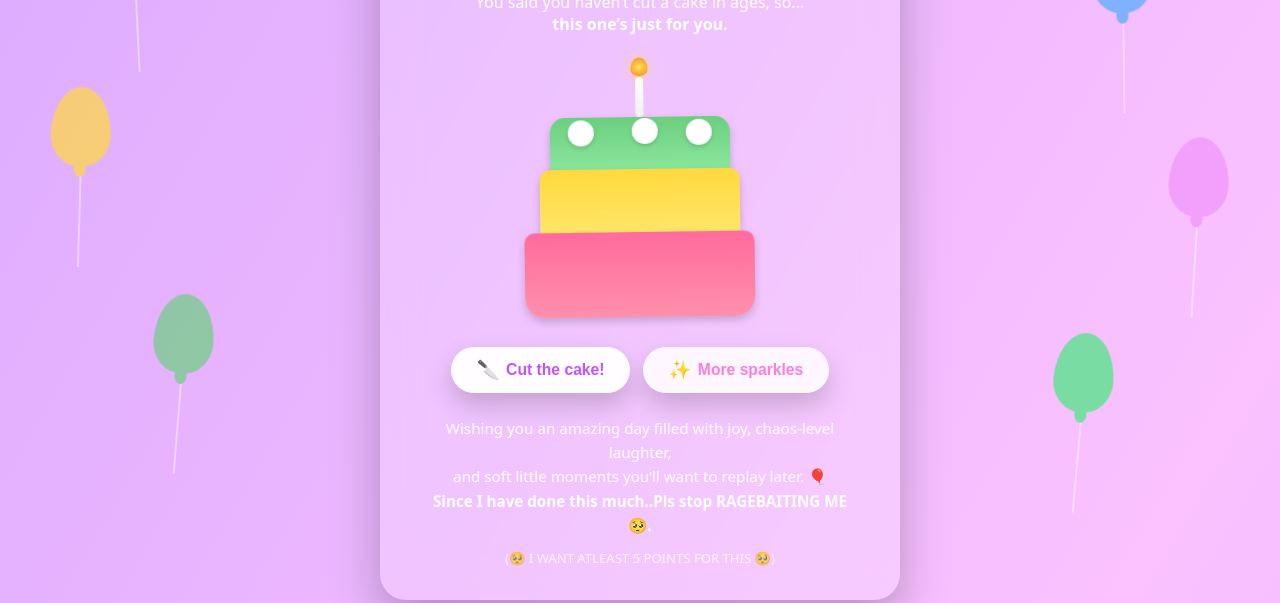
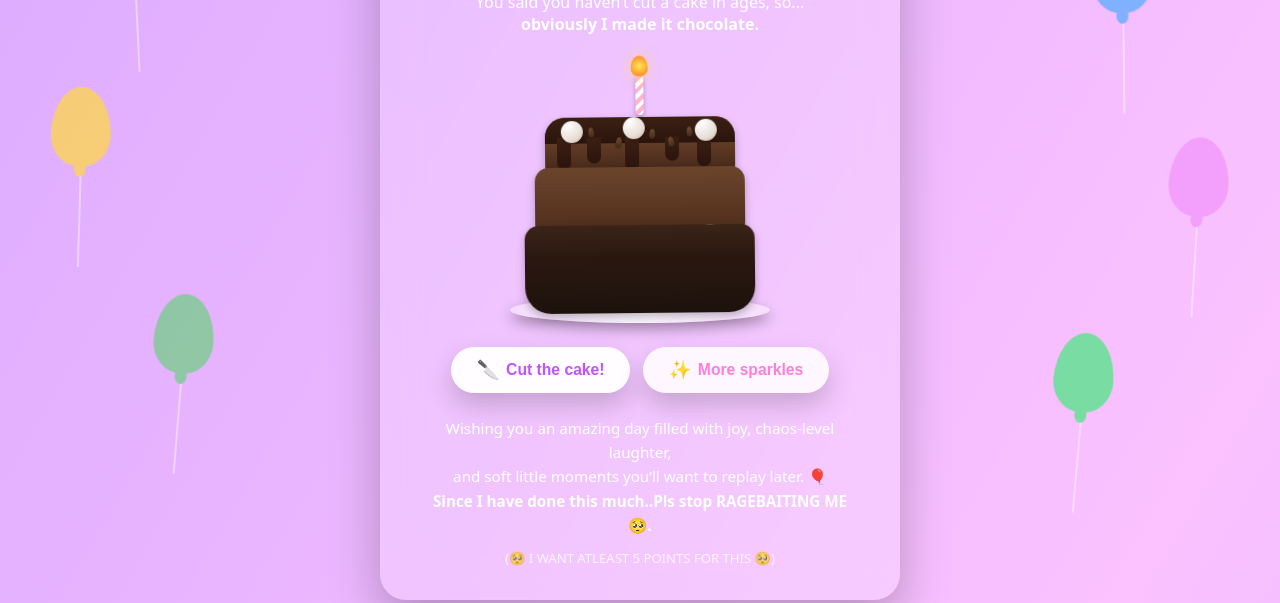
Before and after one commit to coderocker1002/bday, a plain HTML site: page cake.html in a window 1280 px wide. Shown: the part 197-800 px from the top of the page. Drawn offline with Linux system fonts and the light colour scheme.

Commit message:
Update cake.html

```diff
--- a/cake.html
+++ b/cake.html
@@ -128,98 +128,171 @@
       opacity: 0;
     }
 
+    /* Plate */
+    .plate {
+      position: absolute;
+      bottom: -6px;
+      left: 50%;
+      transform: translateX(-50%);
+      width: 260px;
+      height: 26px;
+      background: radial-gradient(circle at 50% 10%, rgba(255,255,255,0.9), rgba(255,255,255,0.4));
+      border-radius: 50%;
+      box-shadow: 0 6px 14px rgba(0,0,0,0.35);
+      z-index: 0;
+    }
+
     .cake {
       position: relative;
       width: 230px;
       height: 220px;
       margin: 0 auto;
       transition: all 0.5s ease;
+      z-index: 1;
     }
 
+    /* Chocolate cake layers */
     .cake-layer {
       width: 230px;
-      background: linear-gradient(180deg, #ff6b9d 0%, #ff8fab 100%);
-      border-radius: 10px;
+      border-radius: 14px;
       position: absolute;
-      box-shadow: 0 4px 8px rgba(0,0,0,0.18);
+      box-shadow: 0 4px 8px rgba(0,0,0,0.25);
       animation: wiggle 2.2s ease-in-out infinite;
     }
 
     @keyframes wiggle {
       0%, 100% { transform: rotate(0deg); }
-      25% { transform: rotate(-0.8deg); }
-      75% { transform: rotate(0.8deg); }
+      25% { transform: rotate(-0.6deg); }
+      75% { transform: rotate(0.6deg); }
     }
 
+    /* Bottom layer – dark chocolate */
     .layer1 {
-      height: 85px;
-      bottom: 0;
-      border-bottom-left-radius: 20px;
-      border-bottom-right-radius: 20px;
+      height: 88px;
+      bottom: 4px;
+      background: linear-gradient(180deg, #3b2418 0%, #2a1810 35%, #1d120c 100%);
+      border-bottom-left-radius: 26px;
+      border-bottom-right-radius: 26px;
     }
 
+    /* Middle layer – milk chocolate */
     .layer2 {
       height: 70px;
-      bottom: 78px;
-      width: 200px;
-      left: 15px;
-      background: linear-gradient(180deg, #ffd93d 0%, #ffe66d 100%);
+      bottom: 80px;
+      width: 210px;
+      left: 10px;
+      background: linear-gradient(180deg, #6b442b 0%, #5a3622 60%, #4a2919 100%);
     }
 
+    /* Top layer – chocolate with ganache drip */
     .layer3 {
-      height: 60px;
-      bottom: 140px;
-      width: 180px;
-      left: 25px;
-      background: linear-gradient(180deg, #6bcf7f 0%, #8ee99f 100%);
-      border-top-left-radius: 15px;
-      border-top-right-radius: 15px;
+      height: 62px;
+      bottom: 138px;
+      width: 190px;
+      left: 20px;
+      background: linear-gradient(180deg, #7b4b2f 0%, #5a3723 55%, #3c2215 100%);
+      border-top-left-radius: 20px;
+      border-top-right-radius: 20px;
+      overflow: visible;
     }
 
+    /* Ganache drip */
+    .ganache {
+      position: absolute;
+      top: 0;
+      left: 0;
+      width: 100%;
+      height: 26px;
+      background: linear-gradient(180deg, #3c1f13 0%, #2a140c 100%);
+      border-top-left-radius: 20px;
+      border-top-right-radius: 20px;
+    }
+
+    .drip {
+      position: absolute;
+      width: 14px;
+      height: 30px;
+      background: linear-gradient(180deg, #3c1f13 0%, #2a140c 100%);
+      border-bottom-left-radius: 999px;
+      border-bottom-right-radius: 999px;
+      top: 20px;
+    }
+
+    .drip.d1 { left: 12px;  height: 32px; }
+    .drip.d2 { left: 42px;  height: 26px; }
+    .drip.d3 { left: 80px;  height: 34px; }
+    .drip.d4 { left: 120px; height: 24px; }
+    .drip.d5 { left: 152px; height: 30px; }
+
+    /* Cream/frosting dots – now white/chocolate swirls on top */
     .frosting {
       position: absolute;
-      width: 26px;
-      height: 26px;
-      background: #fff;
+      width: 22px;
+      height: 22px;
+      background: radial-gradient(circle at 30% 20%, #ffffff, #e7ddd6 65%, #c3a996 100%);
       border-radius: 50%;
       animation: float 3s ease-in-out infinite;
-      box-shadow: 0 2px 4px rgba(0,0,0,0.15);
+      box-shadow: 0 2px 4px rgba(0,0,0,0.2);
     }
 
     @keyframes float {
       0%, 100% { transform: translateY(0); }
-      50% { transform: translateY(-7px); }
+      50% { transform: translateY(-6px); }
     }
 
-    .f1 { top: 8px; left: 18px; animation-delay: 0s; }
-    .f2 { top: 8px; left: 82px; animation-delay: 0.5s; }
-    .f3 { top: 8px; right: 18px; animation-delay: 1s; }
-    .f4 { top: 70px; left: 22px; animation-delay: 0.3s; }
-    .f5 { top: 70px; right: 24px; animation-delay: 0.7s; }
+    .f1 { top: 8px; left: 16px; animation-delay: 0s; }
+    .f2 { top: 6px; left: 78px; animation-delay: 0.4s; }
+    .f3 { top: 8px; right: 18px; animation-delay: 0.8s; }
+    .f4 { top: 64px; left: 22px; animation-delay: 0.2s; }
+    .f5 { top: 64px; right: 24px; animation-delay: 0.6s; }
+
+    /* Choco chips/sprinkles on top */
+    .chip {
+      position: absolute;
+      width: 6px;
+      height: 10px;
+      background: radial-gradient(circle at 30% 10%, #6f4a32, #3e2616);
+      border-radius: 50% 50% 50% 50% / 70% 70% 40% 40%;
+      transform-origin: center bottom;
+      box-shadow: 0 1px 2px rgba(0,0,0,0.4);
+    }
+
+    .chip.c1 { top: 10px; left: 44px;  transform: rotate(-8deg); }
+    .chip.c2 { top: 12px; left: 104px; transform: rotate(4deg); }
+    .chip.c3 { top: 10px; left: 142px; transform: rotate(-4deg); }
+    .chip.c4 { top: 20px; left: 70px;  transform: rotate(10deg); }
+    .chip.c5 { top: 20px; left: 124px; transform: rotate(-10deg); }
 
     .candle {
       position: absolute;
       width: 8px;
       height: 40px;
-      background: linear-gradient(180deg, #fff 0%, #f0f0f0 100%);
+      background: repeating-linear-gradient(
+        -45deg,
+        #ffffff 0px,
+        #ffffff 4px,
+        #ffb3d1 4px,
+        #ffb3d1 8px
+      );
       border-radius: 4px;
-      top: -40px;
+      top: -42px;
       left: 50%;
       transform: translateX(-50%);
       transition: all 0.3s ease;
+      box-shadow: 0 2px 4px rgba(0,0,0,0.3);
     }
 
     .flame {
       position: absolute;
       width: 16px;
-      height: 20px;
-      background: radial-gradient(circle, #ffeb3b 0%, #ff9800 70%, #ff5722 100%);
-      border-radius: 50% 50% 50% 50% / 60% 60% 40% 40%;
+      height: 22px;
+      background: radial-gradient(circle, #ffeb3b 0%, #ff9800 65%, #ff5722 100%);
+      border-radius: 50% 50% 50% 50% / 65% 65% 40% 40%;
       top: -20px;
       left: 50%;
       transform: translateX(-50%);
       animation: flicker 0.3s ease-in-out infinite;
-      box-shadow: 0 0 12px rgba(255, 223, 100, 0.9);
+      box-shadow: 0 0 14px rgba(255, 223, 100, 0.9);
     }
 
     @keyframes flicker {
@@ -513,27 +586,45 @@
       Time For Cake
     </div>
 
-    <h1>Virtual Cake Cutting 🎂</h1>
+    <h1>Virtual Chocolate Cake Cutting 🎂</h1>
 
     <div class="subtitle">
       You said you haven’t cut a cake in ages, so...<br>
-      <span class="accent">this one’s just for you.</span>
+      <span class="accent">obviously I made it chocolate.</span>
     </div>
 
     <div class="cake-container">
+      <div class="plate"></div>
+
       <div class="cake" id="cake">
         <div class="cake-layer layer3">
+          <div class="ganache"></div>
+          <div class="drip d1"></div>
+          <div class="drip d2"></div>
+          <div class="drip d3"></div>
+          <div class="drip d4"></div>
+          <div class="drip d5"></div>
+
           <div class="frosting f1"></div>
           <div class="frosting f2"></div>
           <div class="frosting f3"></div>
+
+          <div class="chip c1"></div>
+          <div class="chip c2"></div>
+          <div class="chip c3"></div>
+          <div class="chip c4"></div>
+          <div class="chip c5"></div>
+
           <div class="candle">
             <div class="flame"></div>
           </div>
         </div>
+
         <div class="cake-layer layer2">
           <div class="frosting f4"></div>
           <div class="frosting f5"></div>
         </div>
+
         <div class="cake-layer layer1"></div>
       </div>
     </div>
```
